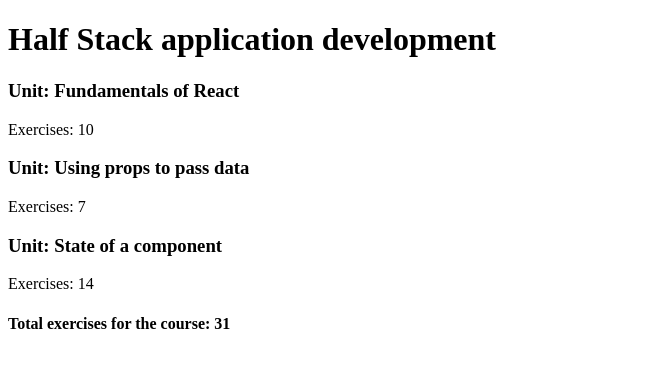
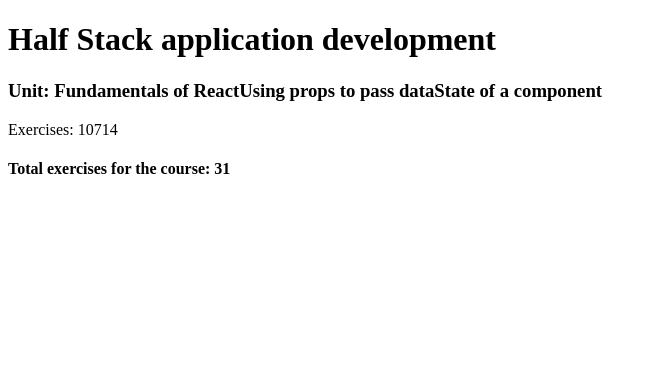
Before and after one commit to daggettt/part1, a React (Vite) app: page / in a window 1280 px wide. Shown: the top 368 px of the page, without its empty margins (0-657 px from the left). Built offline with nearby package versions, Linux system fonts and the light colour scheme.

Commit message:
Improve rendering in App and change content component props

```diff
--- a/src/App.jsx
+++ b/src/App.jsx
@@ -26,10 +26,8 @@
 }
 
 const App = () => {
+  console.log('1.4 ongoing')
 
-  console.log('1.3 complete')
-  console.log('1.4 complete')
-  console.log('1.5 ongoing')
 
   const course = 'Half Stack application development'
   const parts = [
@@ -47,13 +45,17 @@
     }
   ]
 
+  const partsnames = parts.map(parts => parts.name)
+
+  const partsexercises = parts.map(parts => parts.exercises)
+
+  const partstotal = partsexercises.reduce((sum, num) => sum + num)
+
   return (
     <div>
       <Header course={course}/>
-      <Content name={parts[0].name} exercises={parts[0].exercises}/>
-      <Content name={parts[1].name} exercises={parts[1].exercises}/>
-      <Content name={parts[2].name} exercises={parts[2].exercises}/>
-      <Total total={parts[0].exercises + parts[1].exercises + parts[2].exercises}/>
+      <Content name={partsnames} exercises={partsexercises}/>
+      <Total total={partstotal}/>
     </div>
   )
 }
```
